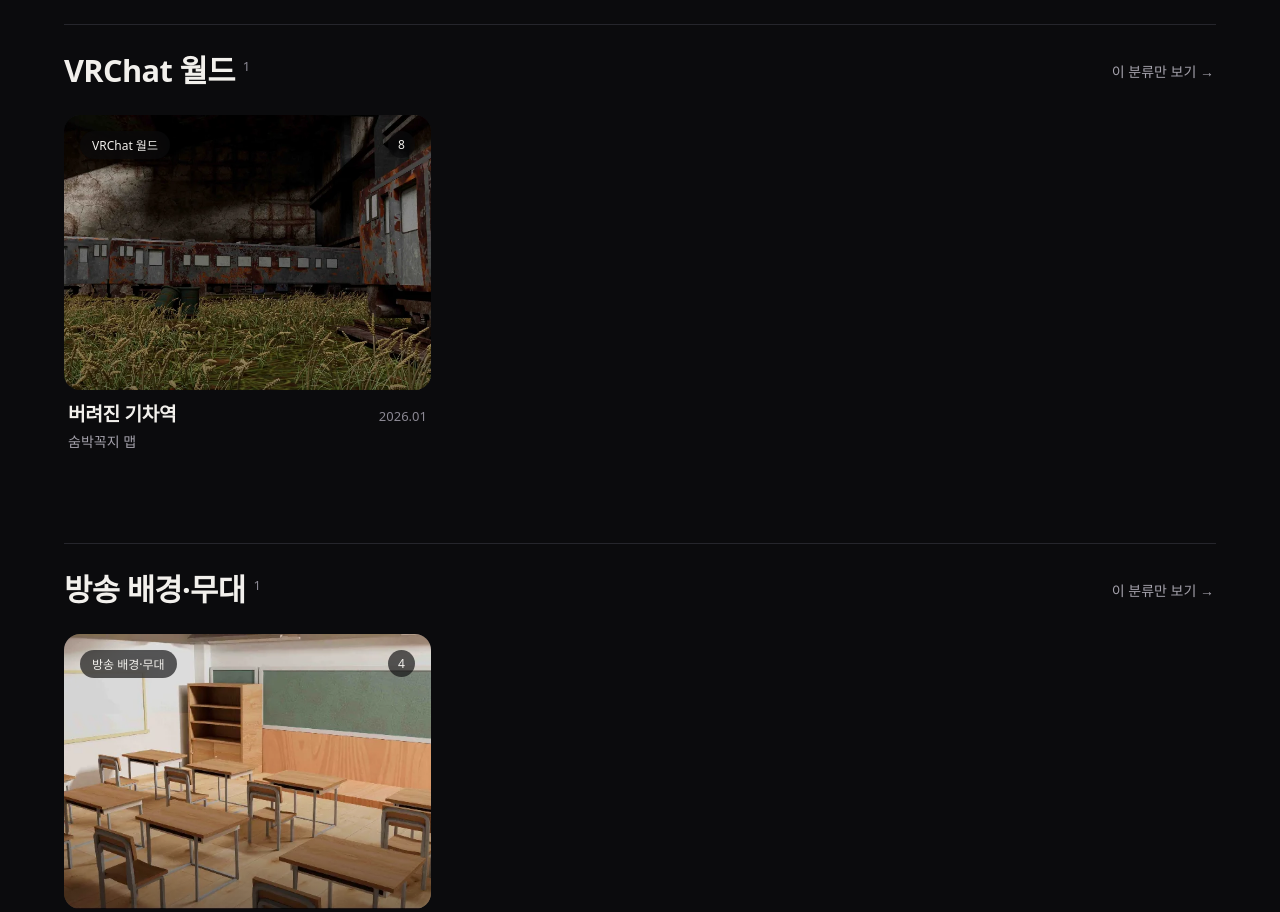
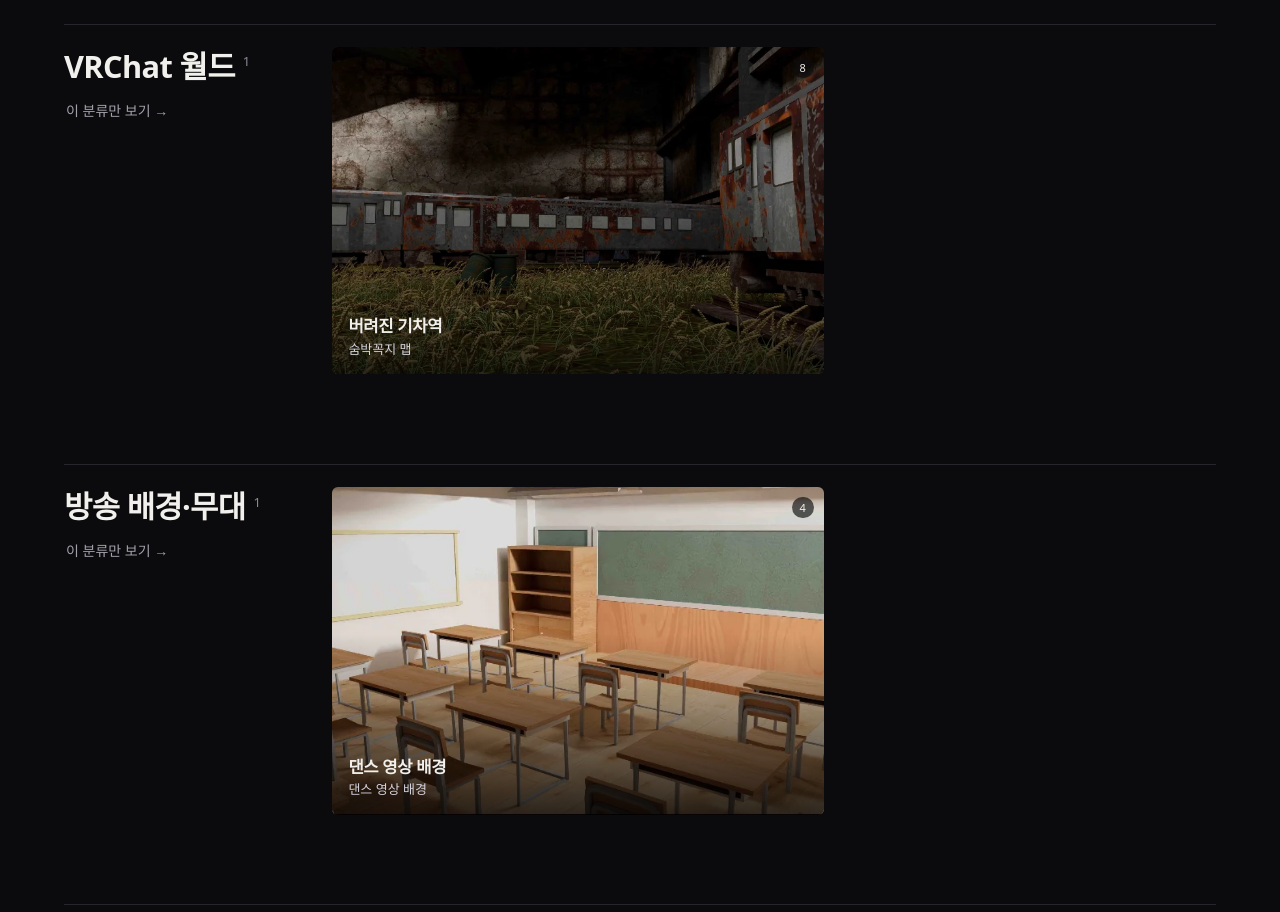
Before and after one commit to Riye-web/riye-studio, a plain HTML site: page index.html in a window 1280 px wide. Shown: the part 1320-2232 px from the top of the page. Drawn offline with Linux system fonts and the light colour scheme; a web font is replaced by a local one.

Commit message:
Refactor gallery section styles in style.css

```diff
--- a/assets/style.css
+++ b/assets/style.css
@@ -125,25 +125,35 @@ p{margin:0}
 .card-meta h3{font-size:clamp(20px,2vw,28px);letter-spacing:-.02em}
 .card-meta p{font-size:14px;color:var(--mute);margin-top:6px}
 .card-meta time{font:500 13px var(--f-d);color:var(--dim);flex:none}
-/* works: 카테고리별 묶음 */
-.wk-sec{grid-column:1/-1;border-top:1px solid var(--line);padding-top:24px}
-.wk-sec+.wk-sec{margin-top:clamp(36px,5vw,72px)}
-.wk-sec-h{display:flex;justify-content:space-between;align-items:center;gap:16px;margin-bottom:22px}
-.wk-sec-h h3{font:700 clamp(22px,2.4vw,34px)/1.15 var(--f-b);letter-spacing:-.02em}
+/* works: 카테고리별 갤러리 */
+.wk-sec{grid-column:1/-1;border-top:1px solid var(--line);padding-top:22px}
+.wk-sec+.wk-sec{margin-top:clamp(40px,5vw,72px)}
+.wk-flat{border-top:0;padding-top:0}
+.wk-sec-h{display:flex;justify-content:space-between;align-items:center;gap:16px;margin-bottom:18px}
+.wk-sec-h h3{font:700 clamp(22px,2.4vw,34px)/1.15 var(--f-b);letter-spacing:-.02em;word-break:keep-all}
 .wk-sec-h sup{font:500 13px var(--f-d);color:var(--dim);margin-left:8px;vertical-align:super}
 .wk-more{flex:none;min-height:44px;padding:0 2px;background:none;border:0;color:var(--mute);font:500 14px var(--f-b);cursor:pointer;transition:color .2s}
 .wk-more:hover{color:var(--ink)}
-.wk-sec-g{display:grid;grid-template-columns:repeat(3,minmax(0,1fr));gap:clamp(16px,2vw,28px)}
-.wk-sec-g .card:nth-child(n){grid-column:auto;margin-top:0}
-.wk-sec-g .card:nth-child(n) .card-media{aspect-ratio:4/3}
-.wk-sec-g .card-meta{padding-top:14px}
-.wk-sec-g .card-meta h3{font-size:clamp(17px,1.5vw,22px)}
-@media (max-width:900px){.wk-sec-g{grid-template-columns:repeat(2,minmax(0,1fr))}}
-@media (max-width:600px){
-  .wk-sec-g{grid-template-columns:none;grid-auto-flow:column;grid-auto-columns:80%;overflow-x:auto;scroll-snap-type:x mandatory;scrollbar-width:none;margin:0 calc(var(--pad)*-1);padding:0 var(--pad) 4px;scroll-padding:0 var(--pad)}
-  .wk-sec-g::-webkit-scrollbar{display:none}
-  .wk-sec-g .card{scroll-snap-align:start}
+/* 사진 비율대로 줄을 꽉 채우는 갤러리 (마지막 줄은 늘어나지 않게) */
+.wk-sec-g{--rh:clamp(180px,16vw,260px);display:flex;flex-wrap:wrap;gap:10px}
+.wk-sec-g .card:nth-child(n){flex:calc(var(--ar,1.5)*100) 1 calc(var(--ar,1.5)*var(--rh));max-width:min(100%,calc(var(--ar,1.5)*var(--rh)*1.6));margin:0;grid-column:auto}
+@media (min-width:901px){
+  .wk-sec:not(.wk-flat){display:grid;grid-template-columns:minmax(170px,230px) minmax(0,1fr);gap:0 clamp(24px,3vw,48px);align-items:start}
+  .wk-sec:not(.wk-flat) .wk-sec-h{flex-direction:column;align-items:flex-start;gap:4px;margin:0;padding-top:2px}
 }
+.wk-sec-g .card:nth-child(n) .card-media{aspect-ratio:var(--ar,1.5);border-radius:6px}
+.wk-sec-g .card-media::after{background:linear-gradient(180deg,transparent 45%,rgba(0,0,0,.78));opacity:0;transition:opacity .35s}
+.wk-sec-g .card-tag,.wk-sec-g .card-view{display:none}
+.wk-sec-g .card-cnt{right:10px;top:10px;font-size:11px;padding:3px 8px}
+.wk-sec-g .card-meta{position:absolute;left:0;right:0;bottom:0;z-index:1;display:block;padding:14px 16px;pointer-events:none;opacity:0;transform:translateY(8px);transition:opacity .35s,transform .35s var(--ease)}
+.wk-sec-g .card-meta h3{font-size:clamp(15px,1.3vw,19px);line-height:1.3}
+.wk-sec-g .card-meta p{font-size:13px;margin-top:2px;color:#d6d3dc;white-space:nowrap;overflow:hidden;text-overflow:ellipsis}
+.wk-sec-g .card-meta time{display:none}
+.wk-sec-g .card:hover .card-media::after,.wk-sec-g .card:focus-visible .card-media::after{opacity:1}
+.wk-sec-g .card:hover .card-meta,.wk-sec-g .card:focus-visible .card-meta{opacity:1;transform:none}
+@media (hover:none){.wk-sec-g .card-media::after,.wk-sec-g .card-meta{opacity:1;transform:none}}
+@media (max-width:900px){.wk-sec-g{--rh:180px;gap:8px}}
+@media (max-width:600px){.wk-sec-g{--rh:130px;gap:6px}.wk-sec-g .card-meta{padding:10px 12px}.wk-sec-g .card-meta p{display:none}}
 @media (hover:hover){
   .card:hover .card-media img,.card:hover .card-media video{transform:scale(1.05)}
   .card:hover .card-view{transform:scale(1);opacity:1}
```
